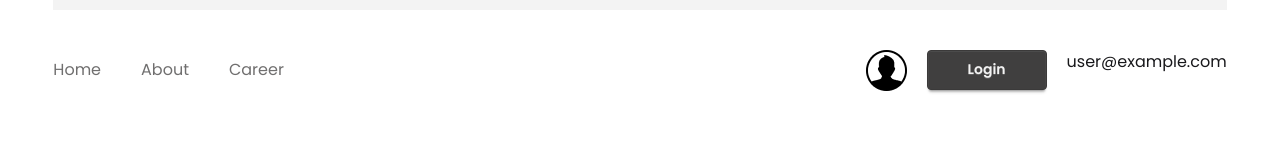
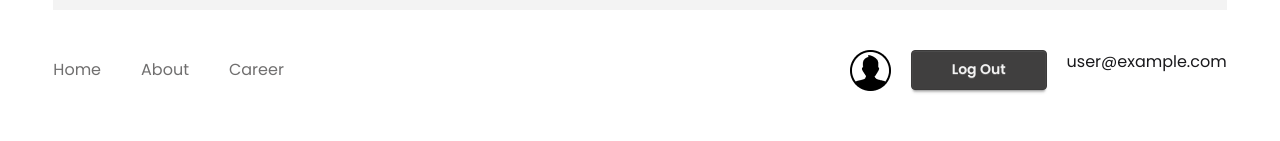
Before and after one commit to manoffocus117/Not-News, a React (Vite) app: page /category/0 in a window 1280 px wide. Shown: the part 228-369 px from the top of the page. Built offline with nearby package versions, Linux system fonts and the light colour scheme; no server answers; sample sign-in values are in the browser's storage.

Commit message:
user logout function added

```diff
--- a/src/components/Navbar.jsx
+++ b/src/components/Navbar.jsx
@@ -4,7 +4,19 @@ import { Link, NavLink } from "react-router";
 import { Auth_context } from "../providers/Auth_provider";
 
 const Navbar = () => {
-      const { user } = use(Auth_context);
+      const { user, logout_user } = use(Auth_context);
+      // handle logout
+      const handle_logout = () => {
+            logout_user()
+                  .then(() => {
+                        alert("user logged out");
+                  })
+                  .catch((error) => {
+                        const error_code = error.code;
+                        const error_message = error.message;
+                        alert(error.code, error_message);
+                  });
+      };
       return (
             <nav className="w-11/12 mx-auto py-10 flex items-center justify-between">
                   <menu className="flex items-center gap-10 text-secondary">
@@ -16,12 +28,21 @@ const Navbar = () => {
                         <figure>
                               <img src={profile} alt="user profile image" />
                         </figure>
+                        {user ? (
+                              <button
+                                    onClick={handle_logout}
+                                    className="btn btn-primary px-10 text-base-100"
+                              >
+                                    Log Out
+                              </button>
+                        ) : (
                               <Link
                                     to={"/auth/login"}
                                     className="btn btn-primary px-10 text-base-100"
                               >
                                     Login
                               </Link>
+                        )}
                         <span>{user && user.email}</span>
                   </div>
             </nav>
--- a/src/providers/Auth_provider.jsx
+++ b/src/providers/Auth_provider.jsx
@@ -3,6 +3,7 @@ import {
       getAuth,
       createUserWithEmailAndPassword,
       onAuthStateChanged,
+      signOut,
 } from "firebase/auth";
 import app from "./../config/firebase.config";
 
@@ -21,6 +22,11 @@ const Auth_provider = ({ children }) => {
             return createUserWithEmailAndPassword(auth, email, password);
       };
 
+      // logout current user
+      const logout_user = () => {
+            return signOut(auth);
+      };
+
       // observer for current user
       useEffect(() => {
             const unsubscribe = onAuthStateChanged(auth, (current_user) => {
@@ -35,6 +41,7 @@ const Auth_provider = ({ children }) => {
             user,
             set_user,
             create_user,
+            logout_user,
       };
 
       // returning the context as a component
```
Lines whose indentation alone changed are shown as unchanged.
